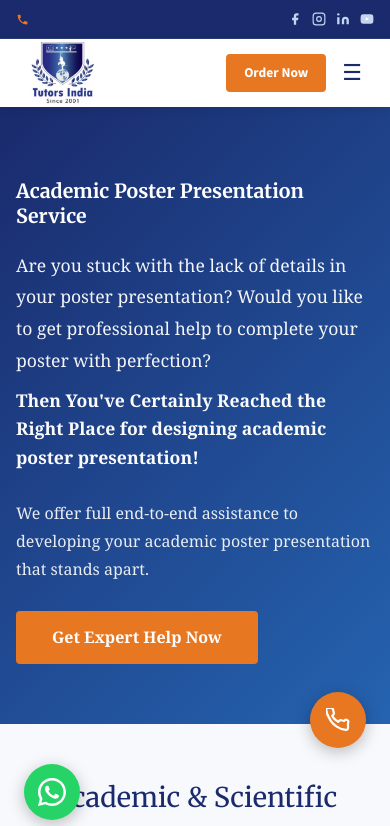
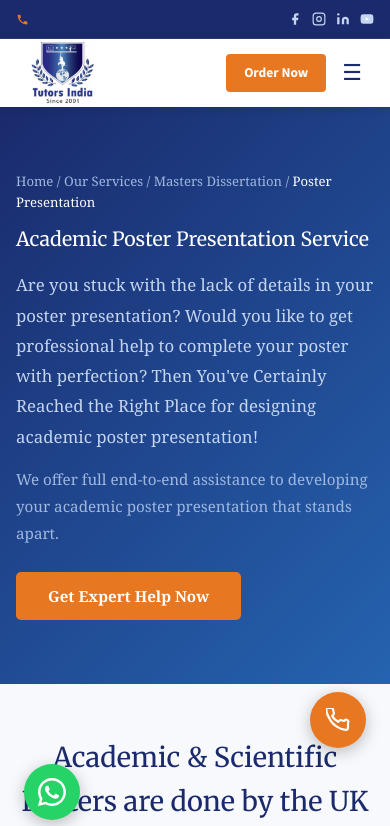
Before and after one commit to GuiresFRL/tutorsindia_claudee, a Next.js app: page /our-services/masters-dissertation-writing-services/poster-presentation in a window 390 px wide. Shown: the top 826 px of the page. Built offline with nearby package versions, Linux system fonts and the light colour scheme.

Commit message:
Redesign remaining hero banners to breadcrumb layout
Apply the standard breadcrumb + maxWidth:1200 hero pattern to the
last 3 Editing Services pages and 4 Masters Dissertation pages that
still used the old centered/badge-style hero.

```diff
--- a/app/our-services/editing-services/citation-compliance/page.tsx
+++ b/app/our-services/editing-services/citation-compliance/page.tsx
@@ -1,4 +1,5 @@
 import type { Metadata } from "next";
+import Link from "next/link";
 ﻿import FaqAccordion from "@/components/ui/FaqAccordion";
 import TestimonialSlider from "@/components/ui/TestimonialSlider";
 
@@ -90,21 +91,26 @@ export default function CitationCompliancePage() {
       `}</style>
 
       {/* Hero */}
-      <section style={{ background: "linear-gradient(135deg,#1a2a6c 0%,#2563b0 100%)", color: "#fff", padding: "4rem 1rem 3rem" }}>
-        <div style={{ maxWidth: 900, margin: "0 auto" }}>
-          <p style={{ fontSize: "0.85rem", opacity: 0.7, marginBottom: "0.5rem" }}>Editing Services / Citation Compliance</p>
-          <h1 style={{ fontFamily: "'Merriweather',serif", fontSize: "clamp(1.5rem,3vw,2.4rem)", fontWeight: 700, lineHeight: 1.3, marginBottom: "1.5rem" }}>
+      <section style={{ background: "linear-gradient(135deg,#1a2a6c 0%,#2563b0 100%)", color: "#fff", padding: "64px 20px" }}>
+        <div style={{ maxWidth: 1200, margin: "0 auto" }}>
+          <div style={{ fontSize: "0.82rem", color: "#a0b8e0", marginBottom: "14px" }}>
+            <Link href="/" style={{ color: "#a0b8e0" }}>Home</Link>{" / "}
+            <Link href="/our-services" style={{ color: "#a0b8e0" }}>Our Services</Link>{" / "}
+            <Link href="/our-services/editing-services" style={{ color: "#a0b8e0" }}>Editing Services</Link>{" / "}
+            <span style={{ color: "#fff" }}>Citation Compliance</span>
+          </div>
+          <h1 style={{ fontFamily: "Merriweather,serif", fontSize: "clamp(1.6rem,3vw,2.4rem)", marginBottom: "18px", lineHeight: 1.3 }}>
             Dissertation &amp; manuscript Citation Compliance Service
           </h1>
-          <p style={{ fontSize: "1.1rem", opacity: 0.9, maxWidth: 750, margin: "0 auto 0.75rem" }}>
+          <p style={{ color: "#c5d5f0", fontSize: "1.05rem", maxWidth: 820, lineHeight: 1.8, marginBottom: "14px" }}>
             Any research work without proper citations of referenced materials is prone to being rejected by evaluating committee. Researchers are worried about citation compliance of their research work according to their university guidelines/journals they intend to publish their work. The penalty of plagiarism is huge and the effort for the complete year is wasted.
           </p>
-          <p style={{ fontSize: "1rem", opacity: 0.8, maxWidth: 700, margin: "0 auto 2rem" }}>
-            Dissertation &amp; manuscript Citation Compliance Service are carried out by qualified and experienced researchers from the US &amp; UK
+          <p style={{ color: "#c5d5f0", fontSize: "1.05rem", maxWidth: 820, lineHeight: 1.8, marginBottom: "14px" }}>
+            Dissertation &amp; manuscript Citation Compliance Service are carried out by qualified and experienced researchers from the US &amp; UK.
           </p>
-          <div style={{ display: "flex", gap: "1rem", justifyContent: "flex-start", flexWrap: "wrap" }}>
-            <a href="/order" style={{ background: "#e87722", color: "#fff", padding: "0.75rem 2rem", borderRadius: 4, fontWeight: 700, textDecoration: "none" }}>Place an Order</a>
-            <a href="/brochure" style={{ background: "transparent", color: "#fff", padding: "0.75rem 2rem", borderRadius: 4, fontWeight: 700, textDecoration: "none", border: "2px solid #fff" }}>Brochure</a>
+          <div style={{ display: "flex", gap: "14px", flexWrap: "wrap", marginTop: "24px" }}>
+            <Link href="/order-now" style={{ padding: "12px 32px", background: "#e87722", color: "#fff", borderRadius: "5px", fontWeight: 700, fontSize: "0.95rem" }}>Place an Order</Link>
+            <Link href="/brochure" style={{ padding: "12px 32px", border: "2px solid rgba(255,255,255,0.5)", color: "#fff", borderRadius: "5px", fontWeight: 600, fontSize: "0.95rem" }}>Brochure</Link>
           </div>
         </div>
       </section>
--- a/app/our-services/editing-services/peer-review-submissions/page.tsx
+++ b/app/our-services/editing-services/peer-review-submissions/page.tsx
@@ -1,4 +1,5 @@
 import type { Metadata } from 'next';
+import Link from 'next/link';
 import FaqAccordion from '@/components/ui/FaqAccordion';
 import TestimonialSlider from '@/components/ui/TestimonialSlider';
 
@@ -72,18 +73,24 @@ export default function PeerReviewSubmissionsPage() {
       />
 
       {/* Hero */}
-      <section style={{ background: 'linear-gradient(135deg,#1a2a6c 0%,#2563b0 100%)', color: '#fff', padding: '4rem 1rem 3rem' }}>
-        <div style={{ maxWidth: '900px', margin: '0 auto' }}>
-          <h1 style={{ fontSize: 'clamp(1.5rem,4vw,2.5rem)', fontWeight: 800, marginBottom: '1.25rem', lineHeight: 1.2 }}>
+      <section style={{ background: 'linear-gradient(135deg,#1a2a6c 0%,#2563b0 100%)', color: '#fff', padding: '64px 20px' }}>
+        <div style={{ maxWidth: 1200, margin: '0 auto' }}>
+          <div style={{ fontSize: '0.82rem', color: '#a0b8e0', marginBottom: '14px' }}>
+            <Link href="/" style={{ color: '#a0b8e0' }}>Home</Link>{' / '}
+            <Link href="/our-services" style={{ color: '#a0b8e0' }}>Our Services</Link>{' / '}
+            <Link href="/our-services/editing-services" style={{ color: '#a0b8e0' }}>Editing Services</Link>{' / '}
+            <span style={{ color: '#fff' }}>Peer Review Submissions</span>
+          </div>
+          <h1 style={{ fontFamily: 'Merriweather,serif', fontSize: 'clamp(1.6rem,3vw,2.4rem)', marginBottom: '18px', lineHeight: 1.3 }}>
             Peer review and Pre Submission help
           </h1>
-          <p style={{ fontSize: '1.1rem', lineHeight: 1.8, marginBottom: '2rem', opacity: 0.92 }}>
-            Are you seeking journal support to publish your paper in a high-impact journal? Then&apos; You&apos;ve reached the right place
+          <p style={{ color: '#c5d5f0', fontSize: '1.05rem', maxWidth: 820, lineHeight: 1.8, marginBottom: '14px' }}>
+            Are you seeking journal support to publish your paper in a high-impact journal? Then&apos; You&apos;ve reached the right place.
           </p>
-          <p style={{ fontStyle: 'italic', opacity: 0.85, marginBottom: '2rem' }}>Then You&apos;ve Certainly Reached the Right place</p>
-          <div style={{ display: 'flex', gap: '1rem', justifyContent: 'flex-start', flexWrap: 'wrap' }}>
-            <a href="/contact-us" style={{ background: '#e87722', color: '#fff', padding: '0.85rem 2rem', borderRadius: '6px', fontWeight: 700, textDecoration: 'none', fontSize: '1rem' }}>Place an Order</a>
-            <a href="/brochure" style={{ background: 'transparent', color: '#fff', padding: '0.85rem 2rem', borderRadius: '6px', fontWeight: 700, textDecoration: 'none', fontSize: '1rem', border: '2px solid #fff' }}>Brochure</a>
+          <p style={{ color: '#c5d5f0', fontStyle: 'italic', marginBottom: '14px' }}>Then You&apos;ve Certainly Reached the Right place</p>
+          <div style={{ display: 'flex', gap: '14px', flexWrap: 'wrap', marginTop: '24px' }}>
+            <Link href="/contact-us" style={{ padding: '12px 32px', background: '#e87722', color: '#fff', borderRadius: '5px', fontWeight: 700, fontSize: '0.95rem' }}>Place an Order</Link>
+            <Link href="/brochure" style={{ padding: '12px 32px', border: '2px solid rgba(255,255,255,0.5)', color: '#fff', borderRadius: '5px', fontWeight: 600, fontSize: '0.95rem' }}>Brochure</Link>
           </div>
         </div>
       </section>
--- a/app/our-services/editing-services/translation-services/page.tsx
+++ b/app/our-services/editing-services/translation-services/page.tsx
@@ -1,4 +1,5 @@
 import type { Metadata } from "next";
+import Link from "next/link";
 ﻿import FaqAccordion from "@/components/ui/FaqAccordion";
 import TestimonialSlider from "@/components/ui/TestimonialSlider";
 
@@ -94,21 +95,26 @@ export default function TranslationServicesPage() {
       `}</style>
 
       {/* Hero */}
-      <section style={{ background: "linear-gradient(135deg,#1a2a6c 0%,#2563b0 100%)", color: "#fff", padding: "4rem 1rem 3rem" }}>
-        <div style={{ maxWidth: 900, margin: "0 auto" }}>
-          <p style={{ fontSize: "0.85rem", opacity: 0.7, marginBottom: "0.5rem" }}>Editing Services / Translation Services</p>
-          <h1 style={{ fontFamily: "'Merriweather',serif", fontSize: "clamp(1.5rem,3vw,2.4rem)", fontWeight: 700, lineHeight: 1.3, marginBottom: "1.5rem" }}>
+      <section style={{ background: "linear-gradient(135deg,#1a2a6c 0%,#2563b0 100%)", color: "#fff", padding: "64px 20px" }}>
+        <div style={{ maxWidth: 1200, margin: "0 auto" }}>
+          <div style={{ fontSize: "0.82rem", color: "#a0b8e0", marginBottom: "14px" }}>
+            <Link href="/" style={{ color: "#a0b8e0" }}>Home</Link>{" / "}
+            <Link href="/our-services" style={{ color: "#a0b8e0" }}>Our Services</Link>{" / "}
+            <Link href="/our-services/editing-services" style={{ color: "#a0b8e0" }}>Editing Services</Link>{" / "}
+            <span style={{ color: "#fff" }}>Translation Services</span>
+          </div>
+          <h1 style={{ fontFamily: "Merriweather,serif", fontSize: "clamp(1.6rem,3vw,2.4rem)", marginBottom: "18px", lineHeight: 1.3 }}>
             Translation Service
           </h1>
-          <p style={{ fontSize: "1.15rem", opacity: 0.9, maxWidth: 700, margin: "0 auto 0.75rem" }}>
+          <p style={{ color: "#c5d5f0", fontSize: "1.05rem", maxWidth: 820, lineHeight: 1.8, marginBottom: "14px" }}>
             Are you struck with a paper that needs to be translated into the English language? Would you like to get professional help from experienced hands? You have reached the right spot. Tutors India offers exclusive professional assistance for all your translation requirements.
           </p>
-          <p style={{ fontSize: "1rem", opacity: 0.8, maxWidth: 700, margin: "0 auto 2rem" }}>
-            Academic &amp; Research Translation Services are carried out by qualified and experienced researchers from the US &amp; UK
+          <p style={{ color: "#c5d5f0", fontSize: "1.05rem", maxWidth: 820, lineHeight: 1.8, marginBottom: "14px" }}>
+            Academic &amp; Research Translation Services are carried out by qualified and experienced researchers from the US &amp; UK.
           </p>
-          <div style={{ display: "flex", gap: "1rem", justifyContent: "flex-start", flexWrap: "wrap" }}>
-            <a href="/order" style={{ background: "#e87722", color: "#fff", padding: "0.75rem 2rem", borderRadius: 4, fontWeight: 700, textDecoration: "none" }}>Place an Order</a>
-            <a href="/brochure" style={{ background: "transparent", color: "#fff", padding: "0.75rem 2rem", borderRadius: 4, fontWeight: 700, textDecoration: "none", border: "2px solid #fff" }}>Brochure</a>
+          <div style={{ display: "flex", gap: "14px", flexWrap: "wrap", marginTop: "24px" }}>
+            <Link href="/order-now" style={{ padding: "12px 32px", background: "#e87722", color: "#fff", borderRadius: "5px", fontWeight: 700, fontSize: "0.95rem" }}>Place an Order</Link>
+            <Link href="/brochure" style={{ padding: "12px 32px", border: "2px solid rgba(255,255,255,0.5)", color: "#fff", borderRadius: "5px", fontWeight: 600, fontSize: "0.95rem" }}>Brochure</Link>
           </div>
         </div>
       </section>
--- a/app/our-services/masters-dissertation-writing-services/dissertation-part/page.tsx
+++ b/app/our-services/masters-dissertation-writing-services/dissertation-part/page.tsx
@@ -202,61 +202,26 @@ export default function DissertationPartPage() {
   return (
     <div style={{ fontFamily: "Georgia, serif", color: "#222" }}>
       {/* Hero */}
-      <section
-        style={{
-          background: "linear-gradient(135deg,#1a2a6c 0%,#2563b0 100%)",
-          color: "#fff",
-          padding: "72px 24px 60px",
-        }}
-      >
-        <div style={{ maxWidth: 860, margin: "0 auto" }}>
-          <h1
-            style={{
-              fontFamily: "Merriweather, serif",
-              fontSize: "clamp(1.6rem,3.5vw,2.6rem)",
-              fontWeight: 700,
-              lineHeight: 1.3,
-              marginBottom: 20,
-            }}
-          >
+      <section style={{ background: "linear-gradient(135deg,#1a2a6c 0%,#2563b0 100%)", color: "#fff", padding: "64px 20px" }}>
+        <div style={{ maxWidth: "1200px", margin: "0 auto" }}>
+          <div style={{ fontSize: "0.82rem", color: "#a0b8e0", marginBottom: "14px" }}>
+            <Link href="/" style={{ color: "#a0b8e0" }}>Home</Link>{" / "}
+            <Link href="/our-services/" style={{ color: "#a0b8e0" }}>Our Services</Link>{" / "}
+            <Link href="/our-services/masters-dissertation-writing-services/" style={{ color: "#a0b8e0" }}>Masters Dissertation</Link>{" / "}
+            <span style={{ color: "#fff" }}>Dissertation Part</span>
+          </div>
+          <h1 style={{ fontFamily: "Merriweather,serif", fontSize: "clamp(1.6rem,3vw,2.4rem)", marginBottom: "18px", lineHeight: 1.3 }}>
             The US and the UK Master&apos;s Part / Chapter-wise Dissertation Writing Service
           </h1>
-          <p
-            style={{
-              fontSize: "1.1rem",
-              lineHeight: 1.8,
-              maxWidth: 760,
-              margin: "0 auto 10px",
-              opacity: 0.95,
-            }}
-          >
+          <p style={{ color: "#c5d5f0", fontSize: "1.05rem", maxWidth: "820px", lineHeight: 1.8, marginBottom: "14px" }}>
             If you are looking to avail our services only to write part of your master&apos;s dissertation such as only introduction chapter, literature review, methodology or materials and methods, findings or only interpretation of your statistical analysis or conclusion or only discussion chapter?
           </p>
-          <p
-            style={{
-              fontSize: "1.15rem",
-              fontWeight: 700,
-              marginBottom: 28,
-              opacity: 0.98,
-            }}
-          >
-            Then You&apos;ve Certainly Reached the Right Place
+          <p style={{ color: "#a0b8e0", fontSize: "0.95rem", maxWidth: "820px", lineHeight: 1.8, marginBottom: "14px" }}>
+            Then You&apos;ve Certainly Reached the Right Place.
           </p>
-          <Link
-            href="/contact-us"
-            style={{
-              display: "inline-block",
-              background: "#e87722",
-              color: "#fff",
-              padding: "14px 36px",
-              borderRadius: 4,
-              fontWeight: 700,
-              fontSize: "1rem",
-              textDecoration: "none",
-            }}
-          >
-            Get Expert Help Now
-          </Link>
+          <div style={{ display: "flex", gap: "14px", flexWrap: "wrap", marginTop: "24px" }}>
+            <Link href="/contact-us" style={{ padding: "12px 32px", background: "#e87722", color: "#fff", borderRadius: "5px", fontWeight: 700, fontSize: "0.95rem" }}>Get Expert Help Now</Link>
+          </div>
         </div>
       </section>
 
--- a/app/our-services/masters-dissertation-writing-services/dissertation-statistical-analysis/page.tsx
+++ b/app/our-services/masters-dissertation-writing-services/dissertation-statistical-analysis/page.tsx
@@ -203,52 +203,29 @@ export default function DissertationStatisticalAnalysisPage() {
   return (
     <div style={{ fontFamily: "Georgia, serif", color: "#222" }}>
       {/* Hero */}
-      <section
-        style={{
-          background: "linear-gradient(135deg,#1a2a6c 0%,#2563b0 100%)",
-          color: "#fff",
-          padding: "72px 24px 60px",
-        }}
-      >
-        <div style={{ maxWidth: 860, margin: "0 auto" }}>
-          <p style={{ fontSize: "1rem", opacity: 0.8, marginBottom: 10, textTransform: "uppercase", letterSpacing: "0.08em" }}>
-            Dissertation statistical analysis
-          </p>
-          <h1
-            style={{
-              fontFamily: "Merriweather, serif",
-              fontSize: "clamp(1.6rem,3.5vw,2.6rem)",
-              fontWeight: 700,
-              lineHeight: 1.3,
-              marginBottom: 20,
-            }}
-          >
+      <section style={{ background: "linear-gradient(135deg,#1a2a6c 0%,#2563b0 100%)", color: "#fff", padding: "64px 20px" }}>
+        <div style={{ maxWidth: "1200px", margin: "0 auto" }}>
+          <div style={{ fontSize: "0.82rem", color: "#a0b8e0", marginBottom: "14px" }}>
+            <Link href="/" style={{ color: "#a0b8e0" }}>Home</Link>{" / "}
+            <Link href="/our-services/" style={{ color: "#a0b8e0" }}>Our Services</Link>{" / "}
+            <Link href="/our-services/masters-dissertation-writing-services/" style={{ color: "#a0b8e0" }}>Masters Dissertation</Link>{" / "}
+            <span style={{ color: "#fff" }}>Dissertation Statistical Analysis</span>
+          </div>
+          <h1 style={{ fontFamily: "Merriweather,serif", fontSize: "clamp(1.6rem,3vw,2.4rem)", marginBottom: "18px", lineHeight: 1.3 }}>
             The UK Master&apos;s Dissertation Textual (Qualitative) &amp; Statistical (Quantitative) Analysis Help
           </h1>
-          <p style={{ fontSize: "1.1rem", lineHeight: 1.8, maxWidth: 760, margin: "0 auto 12px", opacity: 0.95 }}>
+          <p style={{ color: "#c5d5f0", fontSize: "1.05rem", maxWidth: "820px", lineHeight: 1.8, marginBottom: "14px" }}>
             Are you not familiar with statistical &amp; content analysis tools? You have data but does not how to recode it? Do you have a problem in analysing your hypothesis?
           </p>
-          <p style={{ fontSize: "1rem", lineHeight: 1.75, maxWidth: 740, margin: "0 auto 12px", opacity: 0.9 }}>
-            Then You&apos;ve Certainly Reached the Right Place! Tutors India, a hub for dissertation qualitative and quantitative analysis Services
+          <p style={{ color: "#c5d5f0", fontSize: "1.05rem", maxWidth: "820px", lineHeight: 1.8, marginBottom: "14px" }}>
+            Then You&apos;ve Certainly Reached the Right Place! Tutors India, a hub for dissertation qualitative and quantitative analysis Services.
           </p>
-          <p style={{ fontSize: "1rem", lineHeight: 1.75, maxWidth: 740, margin: "0 auto 28px", opacity: 0.9 }}>
-            Your dissertation Textual &amp; Statistical Analysis are done by the qualified and experienced Statisticians from the US &amp; UK
+          <p style={{ color: "#a0b8e0", fontSize: "0.95rem", maxWidth: "820px", lineHeight: 1.8, marginBottom: "14px" }}>
+            Your dissertation Textual &amp; Statistical Analysis are done by the qualified and experienced Statisticians from the US &amp; UK.
           </p>
-          <Link
-            href="/contact-us"
-            style={{
-              display: "inline-block",
-              background: "#e87722",
-              color: "#fff",
-              padding: "14px 36px",
-              borderRadius: 4,
-              fontWeight: 700,
-              fontSize: "1rem",
-              textDecoration: "none",
-            }}
-          >
-            Get Expert Help Now
-          </Link>
+          <div style={{ display: "flex", gap: "14px", flexWrap: "wrap", marginTop: "24px" }}>
+            <Link href="/contact-us" style={{ padding: "12px 32px", background: "#e87722", color: "#fff", borderRadius: "5px", fontWeight: 700, fontSize: "0.95rem" }}>Get Expert Help Now</Link>
+          </div>
         </div>
       </section>
 
--- a/app/our-services/masters-dissertation-writing-services/poster-presentation/page.tsx
+++ b/app/our-services/masters-dissertation-writing-services/poster-presentation/page.tsx
@@ -203,49 +203,26 @@ export default function PosterPresentationPage() {
   return (
     <div style={{ fontFamily: "Georgia, serif", color: "#222" }}>
       {/* Hero */}
-      <section
-        style={{
-          background: "linear-gradient(135deg,#1a2a6c 0%,#2563b0 100%)",
-          color: "#fff",
-          padding: "72px 24px 60px",
-        }}
-      >
-        <div style={{ maxWidth: 860, margin: "0 auto" }}>
-          <h1
-            style={{
-              fontFamily: "Merriweather, serif",
-              fontSize: "clamp(1.6rem,3.5vw,2.6rem)",
-              fontWeight: 700,
-              lineHeight: 1.3,
-              marginBottom: 20,
-            }}
-          >
+      <section style={{ background: "linear-gradient(135deg,#1a2a6c 0%,#2563b0 100%)", color: "#fff", padding: "64px 20px" }}>
+        <div style={{ maxWidth: "1200px", margin: "0 auto" }}>
+          <div style={{ fontSize: "0.82rem", color: "#a0b8e0", marginBottom: "14px" }}>
+            <Link href="/" style={{ color: "#a0b8e0" }}>Home</Link>{" / "}
+            <Link href="/our-services/" style={{ color: "#a0b8e0" }}>Our Services</Link>{" / "}
+            <Link href="/our-services/masters-dissertation-writing-services/" style={{ color: "#a0b8e0" }}>Masters Dissertation</Link>{" / "}
+            <span style={{ color: "#fff" }}>Poster Presentation</span>
+          </div>
+          <h1 style={{ fontFamily: "Merriweather,serif", fontSize: "clamp(1.6rem,3vw,2.4rem)", marginBottom: "18px", lineHeight: 1.3 }}>
             Academic Poster Presentation Service
           </h1>
-          <p style={{ fontSize: "1.1rem", lineHeight: 1.8, maxWidth: 760, margin: "0 auto 10px", opacity: 0.95 }}>
-            Are you stuck with the lack of details in your poster presentation? Would you like to get professional help to complete your poster with perfection?
+          <p style={{ color: "#c5d5f0", fontSize: "1.05rem", maxWidth: "820px", lineHeight: 1.8, marginBottom: "14px" }}>
+            Are you stuck with the lack of details in your poster presentation? Would you like to get professional help to complete your poster with perfection? Then You&apos;ve Certainly Reached the Right Place for designing academic poster presentation!
           </p>
-          <p style={{ fontSize: "1.1rem", fontWeight: 700, marginBottom: 28, opacity: 0.98 }}>
-            Then You&apos;ve Certainly Reached the Right Place for designing academic poster presentation!
-          </p>
-          <p style={{ fontSize: "1rem", lineHeight: 1.75, maxWidth: 740, margin: "0 auto 28px", opacity: 0.9 }}>
+          <p style={{ color: "#a0b8e0", fontSize: "0.95rem", maxWidth: "820px", lineHeight: 1.8, marginBottom: "14px" }}>
             We offer full end-to-end assistance to developing your academic poster presentation that stands apart.
           </p>
-          <Link
-            href="/contact-us"
-            style={{
-              display: "inline-block",
-              background: "#e87722",
-              color: "#fff",
-              padding: "14px 36px",
-              borderRadius: 4,
-              fontWeight: 700,
-              fontSize: "1rem",
-              textDecoration: "none",
-            }}
-          >
-            Get Expert Help Now
-          </Link>
+          <div style={{ display: "flex", gap: "14px", flexWrap: "wrap", marginTop: "24px" }}>
+            <Link href="/contact-us" style={{ padding: "12px 32px", background: "#e87722", color: "#fff", borderRadius: "5px", fontWeight: 700, fontSize: "0.95rem" }}>Get Expert Help Now</Link>
+          </div>
         </div>
       </section>
 
--- a/app/our-services/masters-dissertation-writing-services/resit-dissertation/page.tsx
+++ b/app/our-services/masters-dissertation-writing-services/resit-dissertation/page.tsx
@@ -171,51 +171,23 @@ export default function ResitDissertationPage() {
   return (
     <div style={{ fontFamily: "Georgia, serif", color: "#222" }}>
       {/* Hero */}
-      <section
-        style={{
-          background: "linear-gradient(135deg,#1a2a6c 0%,#2563b0 100%)",
-          color: "#fff",
-          padding: "72px 24px 60px",
-        }}
-      >
-        <div style={{ maxWidth: 860, margin: "0 auto" }}>
-          <h1
-            style={{
-              fontFamily: "Merriweather, serif",
-              fontSize: "clamp(1.6rem,3.5vw,2.6rem)",
-              fontWeight: 700,
-              lineHeight: 1.3,
-              marginBottom: 20,
-            }}
-          >
+      <section style={{ background: "linear-gradient(135deg,#1a2a6c 0%,#2563b0 100%)", color: "#fff", padding: "64px 20px" }}>
+        <div style={{ maxWidth: "1200px", margin: "0 auto" }}>
+          <div style={{ fontSize: "0.82rem", color: "#a0b8e0", marginBottom: "14px" }}>
+            <Link href="/" style={{ color: "#a0b8e0" }}>Home</Link>{" / "}
+            <Link href="/our-services/" style={{ color: "#a0b8e0" }}>Our Services</Link>{" / "}
+            <Link href="/our-services/masters-dissertation-writing-services/" style={{ color: "#a0b8e0" }}>Masters Dissertation</Link>{" / "}
+            <span style={{ color: "#fff" }}>Resit Dissertation</span>
+          </div>
+          <h1 style={{ fontFamily: "Merriweather,serif", fontSize: "clamp(1.6rem,3vw,2.4rem)", marginBottom: "18px", lineHeight: 1.3 }}>
             The UK Dissertation Resitting or Resubmission Writing Help UK
           </h1>
-          <p
-            style={{
-              fontSize: "1.1rem",
-              lineHeight: 1.8,
-              maxWidth: 760,
-              margin: "0 auto 28px",
-              opacity: 0.95,
-            }}
-          >
+          <p style={{ color: "#c5d5f0", fontSize: "1.05rem", maxWidth: "820px", lineHeight: 1.8, marginBottom: "14px" }}>
             Are you resubmitting your dissertation? Struggling to handle resit dissertation and looking to clear in the second attempt. Then You&apos;ve Certainly Reached the Right Place! Tutors India offers exclusive support to rework completely your dissertation based on the supervisor comments and as per the university guidelines. We provide full, or part dissertation is reworking assistance to complete your master&apos;s dissertation submission successfully.
           </p>
-          <Link
-            href="/contact-us"
-            style={{
-              display: "inline-block",
-              background: "#e87722",
-              color: "#fff",
-              padding: "14px 36px",
-              borderRadius: 4,
-              fontWeight: 700,
-              fontSize: "1rem",
-              textDecoration: "none",
-            }}
-          >
-            Get Expert Help Now
-          </Link>
+          <div style={{ display: "flex", gap: "14px", flexWrap: "wrap", marginTop: "24px" }}>
+            <Link href="/contact-us" style={{ padding: "12px 32px", background: "#e87722", color: "#fff", borderRadius: "5px", fontWeight: 700, fontSize: "0.95rem" }}>Get Expert Help Now</Link>
+          </div>
         </div>
       </section>
 
```
